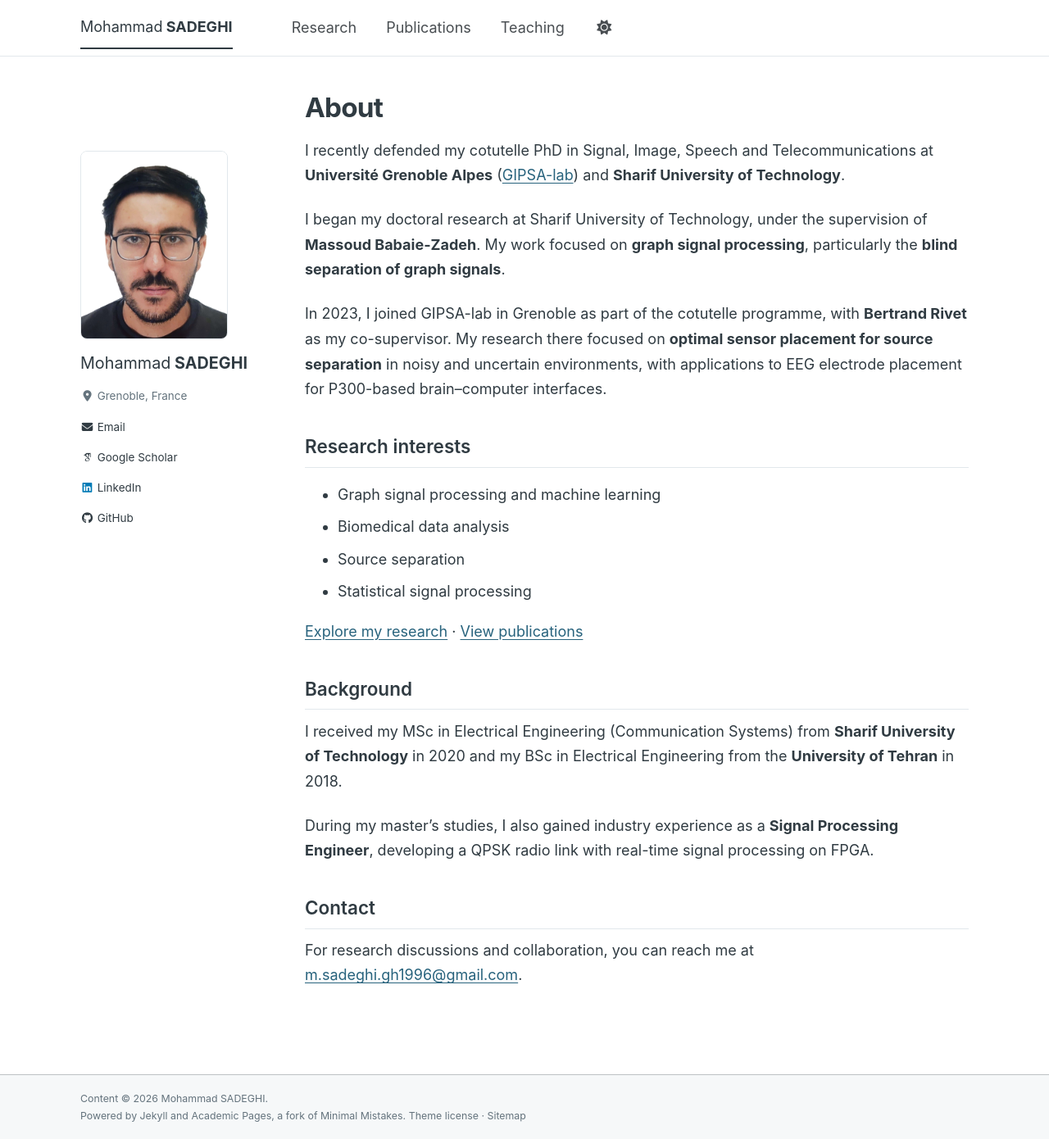
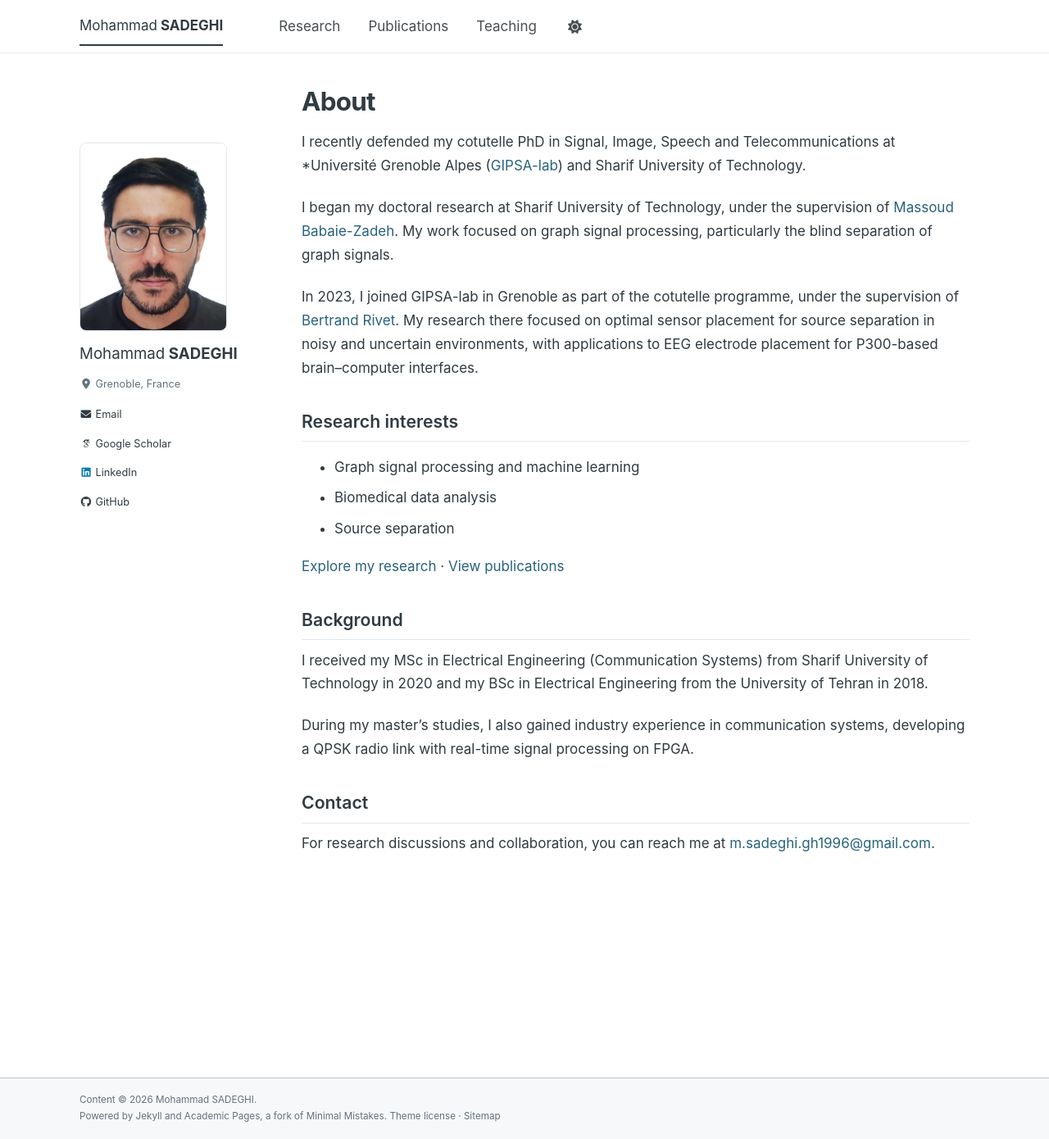
Before and after one commit to sadeghi1996m/sadeghi1996m, a Jekyll site: the page built from _pages/about.md, in a window 1280 px wide and 1390 px high. Shown: the whole window at 82% size. Built offline with Jekyll 4.4.1, drawn with Linux system fonts in a browser that asks for light colours; some web fonts are replaced.

Commit message:
edit style

```diff
--- a/_pages/about.md
+++ b/_pages/about.md
@@ -7,26 +7,27 @@ redirect_from:
   - /about.html
 ---
 
-I recently defended my cotutelle PhD in Signal, Image, Speech and Telecommunications at **Université Grenoble Alpes** ([GIPSA-lab](https://www.gipsa-lab.grenoble-inp.fr/)) and **Sharif University of Technology**.
+I recently defended my cotutelle PhD in Signal, Image, Speech and Telecommunications at *Université Grenoble Alpes ([GIPSA-lab](https://www.gipsa-lab.grenoble-inp.fr/)) and Sharif University of Technology.
 
-I began my doctoral research at Sharif University of Technology, under the supervision of **Massoud Babaie-Zadeh**. My work focused on **graph signal processing**, particularly the **blind separation of graph signals**.
 
-In 2023, I joined GIPSA-lab in Grenoble as part of the cotutelle programme, with **Bertrand Rivet** as my co-supervisor. My research there focused on **optimal sensor placement for source separation** in noisy and uncertain environments, with applications to EEG electrode placement for P300-based brain–computer interfaces.
+I began my doctoral research at Sharif University of Technology, under the supervision of [Massoud Babaie-Zadeh](https://scholar.google.com/citations?hl=en&user=5H-SuMcAAAAJ&view_op=list_works&sortby=pubdate). My work focused on graph signal processing, particularly the blind separation of graph signals.
+
+In 2023, I joined GIPSA-lab in Grenoble as part of the cotutelle programme, under the supervision of [Bertrand Rivet](https://www.gipsa-lab.grenoble-inp.fr/~bertrand.rivet/). My research there focused on optimal sensor placement for source separation in noisy and uncertain environments, with applications to EEG electrode placement for P300-based brain–computer interfaces.
 
 ## Research interests
 
 - Graph signal processing and machine learning
 - Biomedical data analysis
 - Source separation
-- Statistical signal processing
 
 [Explore my research]({{ '/research/' | relative_url }}) · [View publications]({{ '/publications/' | relative_url }})
 
 ## Background
 
-I received my MSc in Electrical Engineering (Communication Systems) from **Sharif University of Technology** in 2020 and my BSc in Electrical Engineering from the **University of Tehran** in 2018.
+I received my MSc in Electrical Engineering (Communication Systems) from Sharif University of Technology in 2020 and my BSc in Electrical Engineering from the University of Tehran in 2018.
 
-During my master's studies, I also gained industry experience as a **Signal Processing Engineer**, developing a QPSK radio link with real-time signal processing on FPGA.
+During my master's studies, I also gained industry experience in communication systems, developing a QPSK radio link with real-time signal processing on FPGA.
+
 
 ## Contact
 
--- a/_sass/layout/_personal.scss
+++ b/_sass/layout/_personal.scss
@@ -19,12 +19,20 @@ html[data-theme="dark"] {
   --global-link-color-hover: #c4e4f2;
   --global-link-color-visited: #91c6de;
 }
+html {
+  font-size: 15.5px;
+  @include breakpoint($medium) { font-size: 17px; }
+}
 body { line-height: 1.7; }
 .masthead__inner-wrap, .page__footer footer { max-width: 1120px; }
 #main { max-width: 1120px; margin-top: 2.6em; }
 .page__title { font-size: 1.85em; letter-spacing: -0.025em; margin-bottom: 0.6em; }
 .page__content h2 { margin-top: 1.8em; font-weight: 600; }
-.page__content a { text-underline-offset: 3px; }
+a,
+.page__content a,
+.page__content a:hover,
+.author__urls a:hover,
+.page__footer a:hover { text-decoration: none; }
 .author__avatar img {
   width: 180px;
   height: auto;
@@ -55,8 +63,6 @@ body { line-height: 1.7; }
 .publication-entry { padding: 0 0 1.5em; margin-bottom: 1.5em; border-bottom: 1px solid var(--global-border-color); }
 .publication-entry:last-child { border-bottom: 0; margin-bottom: 0; padding-bottom: 0.25em; }
 .page__content .publication-title { font-size: 1.05em; font-weight: 600; line-height: 1.5; margin: 0 0 0.45em; }
-.publication-title a { text-decoration: none; }
-.publication-title a:hover { text-decoration: underline; }
 .page__content .publication-entry p { font-size: 0.88em; margin: 0.15em 0; }
 .publication-details, .teaching-term { color: var(--global-text-color-light); }
 .page__content .publication-links { margin-top: 0.55em; }
```
